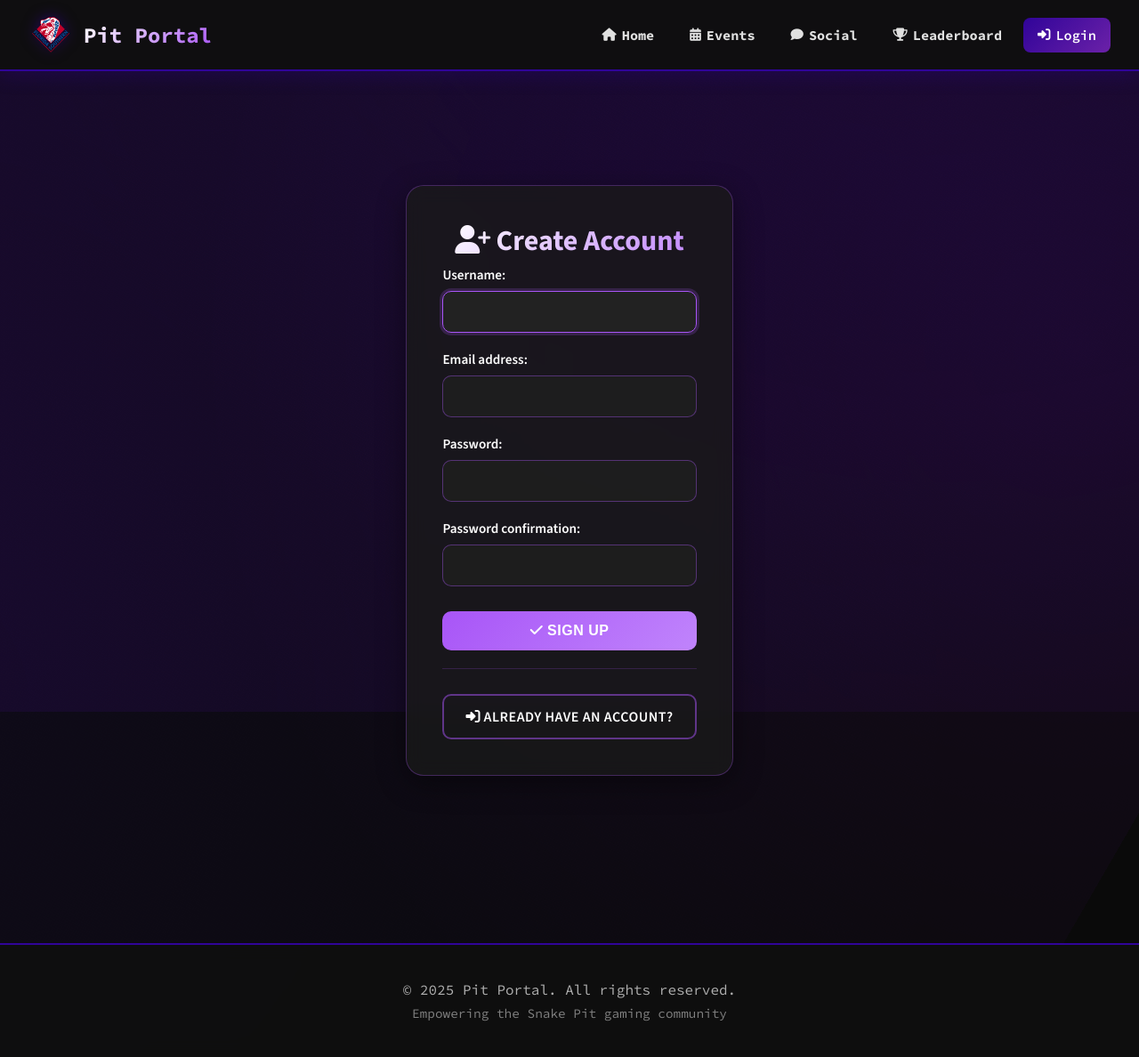
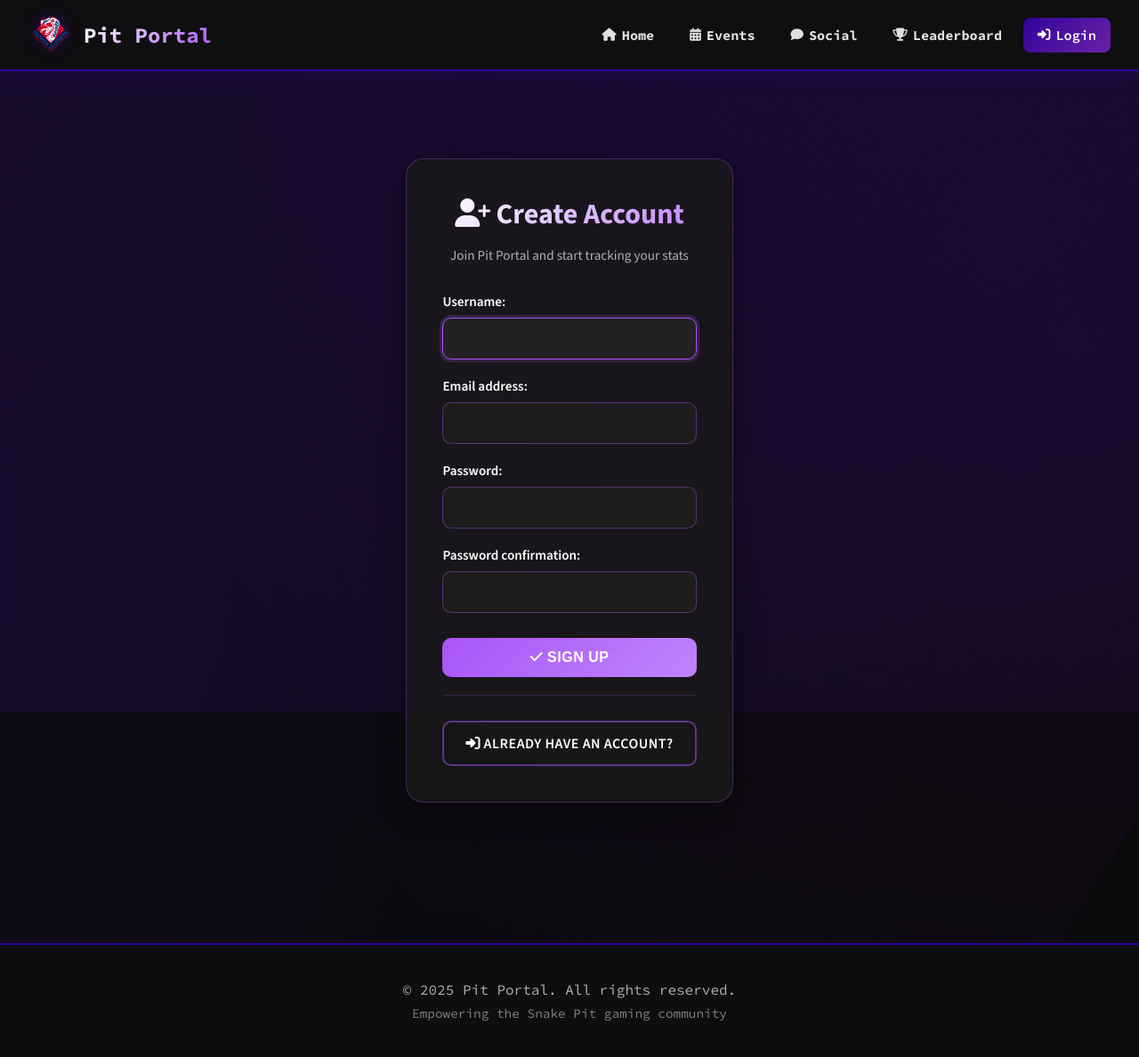
Before and after one commit to tmdavis2/pit_portal, a Django app: page /signup/ in a window 1280 px wide. Shown: the whole page at 89% size. Run offline with Django 5.2, Linux system fonts and the light colour scheme; some libraries are stand-ins or nearby versions.

Commit message:
changed icon in login

```diff
--- a/accounts/templates/accounts/login.html
+++ b/accounts/templates/accounts/login.html
@@ -2,7 +2,7 @@
 {% block content %}
 <style>
   .auth-page {
-    max-width: 50%;
+    max-width: 600px;
     margin: 0 auto;
     padding: 60px 20px;
     display: flex;
@@ -225,7 +225,7 @@
 
     <div class="auth-buttons">
       <a href="/signup" class="btn-signup">
-        <i class="fa-solid fa-user-plus"></i> Create Account
+        <i class="fa-solid fa-sign-in-alt"></i> Create Account
       </a>
     </div>
   </div>
--- a/accounts/templates/accounts/signup.html
+++ b/accounts/templates/accounts/signup.html
@@ -2,7 +2,7 @@
 {% block content %}
 <style>
   .auth-page {
-    max-width: 50%;
+    max-width: 600px;
     margin: 0 auto;
     padding: 60px 20px;
     display: flex;
@@ -177,6 +177,8 @@
 <div class="auth-page">
   <div class="auth-card">
     <h1><i class="fa-solid fa-user-plus"></i> Create Account</h1>
+    <p>Join Pit Portal and start tracking your stats</p>
+
     <form method="post">
       {% csrf_token %}
 
--- a/stats/templates/stats/stats.html
+++ b/stats/templates/stats/stats.html
@@ -231,6 +231,7 @@
   /* Empty State */
   .empty-state {
     text-align: center;
+    justify-content: center;
     padding: 60px 20px;
     color: #b0b0b0;
   }
```
